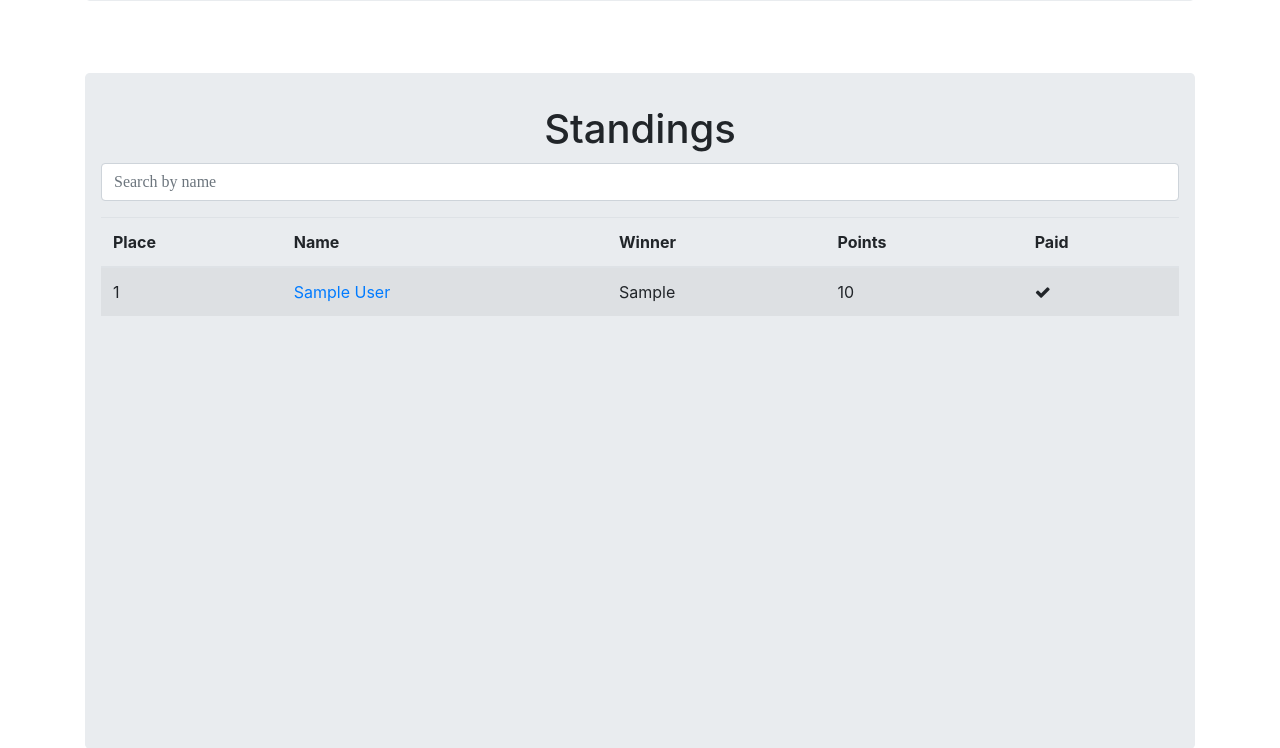
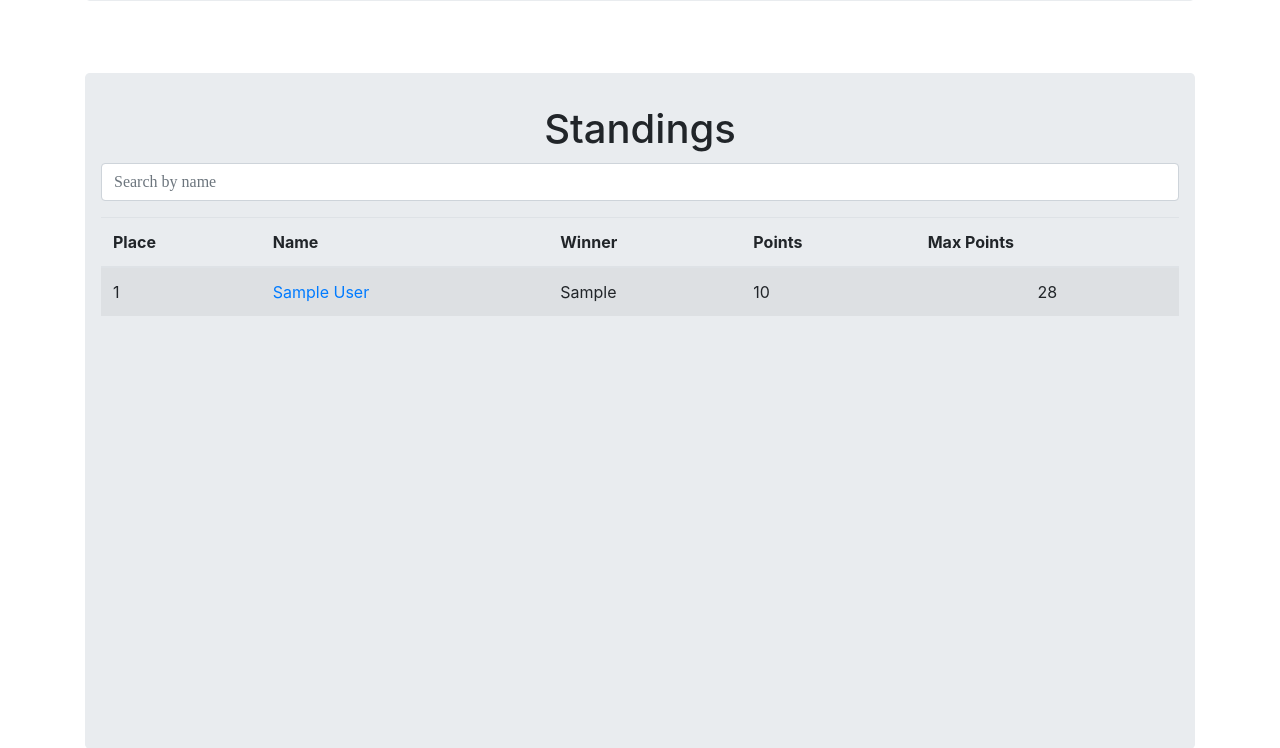
Before and after one commit to itorras13/wc2018, a Flask app: page / in a window 1280 px wide. Shown: the part 1779-2527 px from the top of the page. Run offline with Flask 2, Linux system fonts and the light colour scheme; tables that the repository leaves empty hold one stand-in row (values such as "Sample post"); some libraries are stand-ins or nearby versions.

Commit message:
max points

```diff
--- a/app.py
+++ b/app.py
@@ -35,6 +35,49 @@ def addPlace(submissions):
         prevValue = submission['points']
         submission['place'] = place
     return submissions
+
+def pointsPossible(sub):
+    quarter_possibilities = [['Uruguay', 'Portugal'], ['France', 'Argentina'],
+                             ['Brazil', 'Mexico'], ['Belgium','Japan'],
+                             ['Spain', 'Russia'], ['Croatia', 'Denmark'],
+                             ['Sweden', 'Switzerland'], ['Colombia', 'England']]
+    semi_possibilities = [['Uruguay', 'Portugal', 'France', 'Argentina'],
+                            ['Brazil', 'Mexico', 'Belgium', 'Japan'],
+                            ['Spain', 'Russia', 'Croatia', 'Denmark'],
+                            ['Sweden', 'Switzerland', 'Colombia', 'England']]
+    final_possibilities = [['Uruguay', 'Portugal', 'France', 'Argentina'
+                            ,'Brazil', 'Mexico', 'Belgium', 'Japan'],
+                            ['Spain', 'Russia', 'Croatia', 'Denmark',
+                            'Sweden', 'Switzerland', 'Colombia', 'England']]
+    all_left = ['Uruguay', 'Portugal', 'France', 'Argentina'
+                ,'Brazil', 'Mexico', 'Belgium', 'Japan',
+                'Spain', 'Russia', 'Croatia', 'Denmark',
+                'Sweden', 'Switzerland', 'Colombia', 'England']
+    quarters = [sub.r1, sub.r2, sub.r3, sub.r4, sub.r5, sub.r6, sub.r7, sub.r8]
+    semis = [sub.q1, sub.q2, sub.q3, sub.q4]
+    finalists = [sub.s1, sub.s2]
+    winner = sub.final
+    third = sub.third
+    points = 0
+    for rGame in quarter_possibilities:
+        for team in rGame:
+            if team in quarters:
+                points += 6
+                break
+    for qGame in semi_possibilities:
+        for team in qGame:
+            if team in semis:
+                points += 9
+    for sGame in final_possibilities:
+        for team in sGame:
+            if team in finalists:
+                points += 12
+    if winner in all_left:
+        points += 25
+    if third in all_left:
+        points += 6
+    points += 18
+    return points
 
 
 @app.route('/')
@@ -88,6 +131,7 @@ def get_submissions(type):
             new_sub['points'] = sub.points
             new_sub['paid'] = sub.paid
             new_sub['id'] = sub.id
+            new_sub['left'] = pointsPossible(sub) + sub.points
             updated_submissions.append(new_sub)
         return updated_submissions
 
--- a/templates/index/standings.html
+++ b/templates/index/standings.html
@@ -14,7 +14,7 @@
                         <th>Name</th>
                         <th>Winner</th>
                         <th>Points</th>
-                        <th>Paid</th>
+                        <th>Max Points</th>
                     </tr>
                 </thead>
                 <tbody id="standingsBody">
@@ -32,15 +32,7 @@
                         <td>{{submission['winner']}}</td>
                         {% endif %}
                         <td>{{submission['points']}}</td>
-                        {% if submission['paid'] %}
-                        <td>
-                            <i class="fa fa-check" aria-hidden="true"></i>
-                        </td>
-                        {% else %}
-                        <td>
-                            <i class="fa fa-times" aria-hidden="true"></i>
-                        </td>
-                        {% endif %}
+                        <td style="text-align:center">{{submission['left']}}</td>
                     </tr>
                     {% endfor %}
                 </tbody>
```
